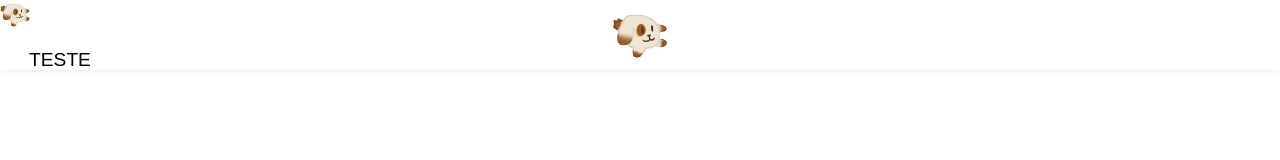
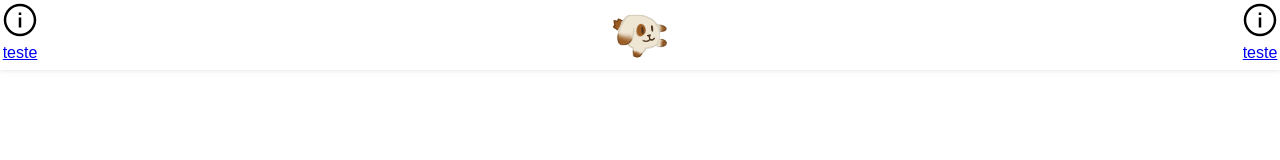
Before and after one commit to Hysumi/front-end-BEM, a website: page src/templates/page.html in a window 1280 px wide. Drawn offline with Linux system fonts and the light colour scheme.

Commit message:
Adicionar icones à esquerda e a direita do header

```diff
--- a/src/common.blocks/header/header.scss
+++ b/src/common.blocks/header/header.scss
@@ -1,4 +1,5 @@
 @import './logo/logo.scss';
+@import './iconlink/iconlink.scss';
 
 header {
     z-index: 10;
--- /dev/null
+++ b/src/common.blocks/header/iconlink/iconlink.scss
@@ -0,0 +1,12 @@
+@import '../../library.blocks/iconlink/iconlink.scss';
+
+.header__iconlinkLeft {
+    float: left;
+}
+.header__iconlinkRight {
+    float: right;
+}
+
+.iconContainer {
+    display: block;
+}
--- a/src/common.blocks/header/logo/logo.scss
+++ b/src/common.blocks/header/logo/logo.scss
@@ -6,15 +6,3 @@
     transform: translateX(-50%);
     padding: 0.5em;
 }
-
-span {
-    width: 120px;
-    height: 20px;
-    display: block;
-    padding: 15px 0px;
-    color: black;
-    font-family: 'Advent Pro', sans-serif;
-    text-transform: uppercase;
-    font-size: 1.2em;
-    text-align: center;
-}
--- /dev/null
+++ b/src/library.blocks/iconlink/iconlink.scss
@@ -0,0 +1,12 @@
+
+
+span {
+    font-family: 'Advent Pro', sans-serif;
+    text-align: center;
+    display: block;
+}
+
+svg {
+    height: 40px;
+    width: 40px;
+}
--- a/src/templates/page.html
+++ b/src/templates/page.html
@@ -10,9 +10,23 @@
     <body>
         <!-- START HEADER -->
         <header>
+                <a href="https://twitter.com/mark_heath" class="header__iconlinkLeft">
+                    <svg xmlns="http://www.w3.org/2000/svg" xmlns:xlink="http://www.w3.org/1999/xlink" viewBox="0 0 32 32" version="1.1" width="64px" height="64px">
+                        <g>
+                            <path d="M 16 3 C 8.832031 3 3 8.832031 3 16 C 3 23.167969 8.832031 29 16 29 C 23.167969 29 29 23.167969 29 16 C 29 8.832031 23.167969 3 16 3 Z M 16 5 C 22.085938 5 27 9.914063 27 16 C 27 22.085938 22.085938 27 16 27 C 9.914063 27 5 22.085938 5 16 C 5 9.914063 9.914063 5 16 5 Z M 15 10 L 15 12 L 17 12 L 17 10 Z M 15 14 L 15 22 L 17 22 L 17 14 Z "/>
+                        </g>
+                    </svg>
+                    <span>teste</span>
+                </a>
             <img src="../assets/img/icons/logo.png" alt="Doggo" height="50" width="50" class="logo">
-            <img src="../assets/img/icons/logo.png" alt="Doggo" height="30" width="30" class="">
-            <span>teste</span>
+                <a href="https://twitter.com/mark_heath" class="header__iconlinkRight">
+                    <svg xmlns="http://www.w3.org/2000/svg" xmlns:xlink="http://www.w3.org/1999/xlink" viewBox="0 0 32 32" version="1.1" width="64px" height="64px">
+                        <g>
+                            <path d="M 16 3 C 8.832031 3 3 8.832031 3 16 C 3 23.167969 8.832031 29 16 29 C 23.167969 29 29 23.167969 29 16 C 29 8.832031 23.167969 3 16 3 Z M 16 5 C 22.085938 5 27 9.914063 27 16 C 27 22.085938 22.085938 27 16 27 C 9.914063 27 5 22.085938 5 16 C 5 9.914063 9.914063 5 16 5 Z M 15 10 L 15 12 L 17 12 L 17 10 Z M 15 14 L 15 22 L 17 22 L 17 14 Z "/>
+                        </g>
+                    </svg>
+                    <span>teste</span>
+                </a>
         </header>
         <!-- END HEADER -->
         dasdad
```
Also changed, not shown: src/bundles/css-bundle/bundle.min.css.
